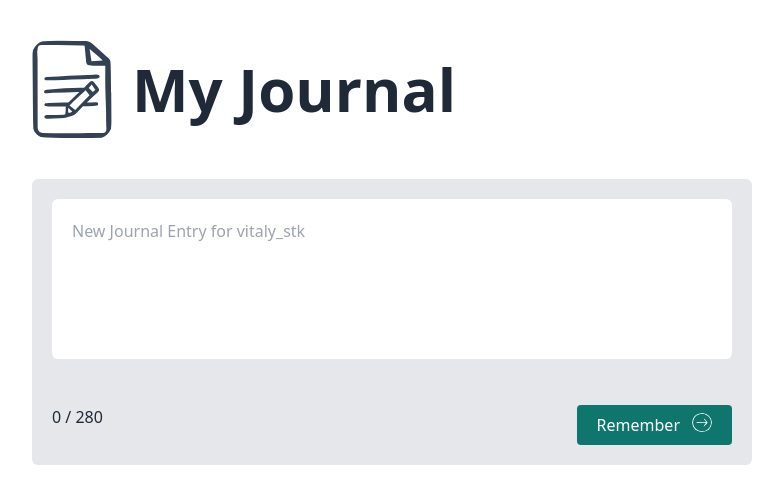
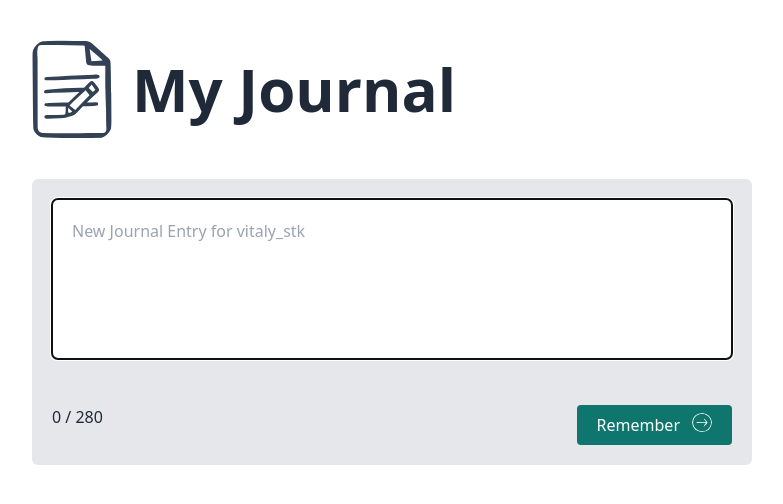
Before and after one commit to vitalic-web/vue-school-ts, a Vue app: page / in a window 1280 px wide. Shown: the top 504 px of the page, without its empty margins (248-1031 px from the left). Built offline with nearby package versions, Linux system fonts and the light colour scheme.

Commit message:
Add focus on textarea

```diff
--- a/src/components/EntryEditor.vue
+++ b/src/components/EntryEditor.vue
@@ -1,5 +1,5 @@
 <script lang="ts" setup>
-import { ref, computed } from "vue";
+import { ref, computed, onMounted } from "vue";
 import EmojiField from "@/components/EmojiField.vue";
 import ArrowCircleRight from "@/assets/icons/arrow-circle-right.svg";
 import type Emoji from "@/types/Emoji";
@@ -9,6 +9,10 @@
 const emoji = ref<Emoji | null>(null);
 const charCount = computed(() => body.value.length);
 const maxChars = 280;
+
+const textarea = ref<HTMLTextAreaElement | null>(null);
+
+onMounted(() => textarea.value?.focus());
 
 const emit = defineEmits<{
   (evt: "@create", entry: Entry): void;
@@ -41,6 +45,7 @@
   <form class="entry-form" @submit.prevent="handleSubmit">
     <textarea
       :value="body"
+      ref="textarea"
       @keyup="handleTextInput"
       placeholder="New Journal Entry for vitaly_stk"
     ></textarea>
```
